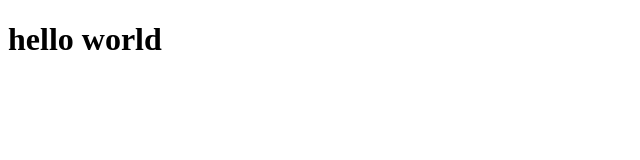
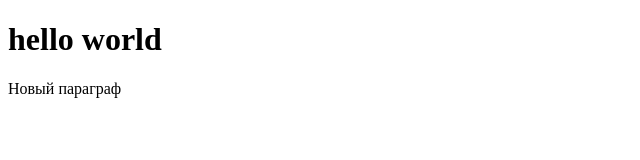
Before and after one commit to Xwnx5/htmlWikipedia, a plain HTML site: page page.html in a window 1280 px wide. Shown: the whole page, without its empty margins (0-640 px from the left). Drawn offline with Linux system fonts and the light colour scheme.

Commit message:
Test commit

```diff
--- a/page.html
+++ b/page.html
@@ -9,6 +9,10 @@
 
 <body>
     <h1>hello world</h1>
+
+    <p>
+        Новый параграф
+    </p>
 </body>
 
 </html>
```
